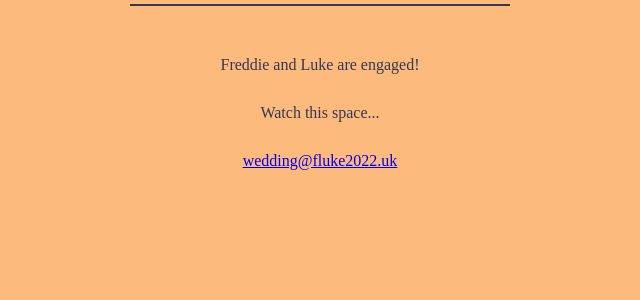
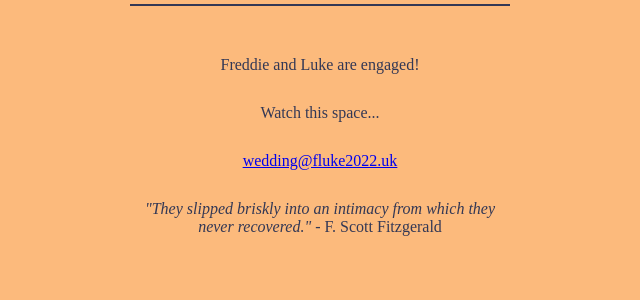
Before and after one commit to lwilts/fluke2022, a Flask app: page / in a window 1280 px wide. Shown: the part 183-483 px from the top of the page, without its empty margins (320-960 px from the left). Run offline with Flask 2, Linux system fonts and the light colour scheme; some web fonts are replaced.

Commit message:
Add cheesy quote

```diff
--- a/templates/index.html
+++ b/templates/index.html
@@ -25,6 +25,10 @@
     <p style="margin-top: 30px">
         <a href="mailto:wedding@fluke2022.uk">wedding@fluke2022.uk</a>
     </p>
+    <p style="margin-top: 30px">
+    <em>"They slipped briskly into an intimacy from which they never recovered."</em>
+    - F. Scott Fitzgerald
+    </p>
   </div>
 
 </body>
```
